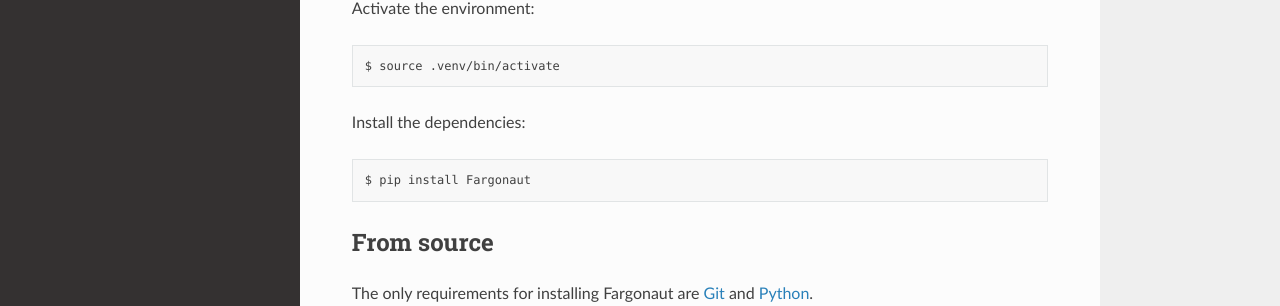
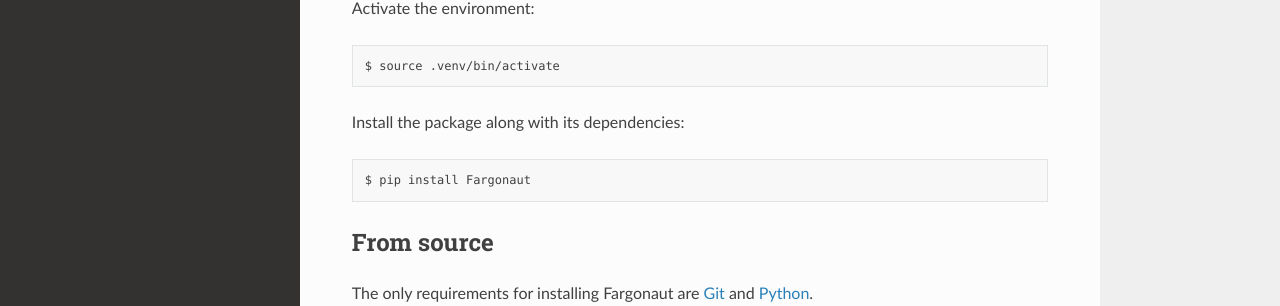
Before and after one commit to dc2917/Fargonaut, a Sphinx documentation site: the page built from docs/source/user_docs/installation.rst, in a window 1280 px wide and 1353 px high. Shown: the part 358-664 px from the top of the window. Built offline with Sphinx 7.4.7 and the Read the Docs theme 3.1.0, drawn with Linux system fonts in a browser that asks for light colours.

Commit message:
Correct installation description

```diff
--- a/docs/source/user_docs/installation.rst
+++ b/docs/source/user_docs/installation.rst
@@ -13,7 +13,7 @@
 
   $ source .venv/bin/activate
 
-Install the dependencies::
+Install the package along with its dependencies::
 
   $ pip install Fargonaut
 
```
